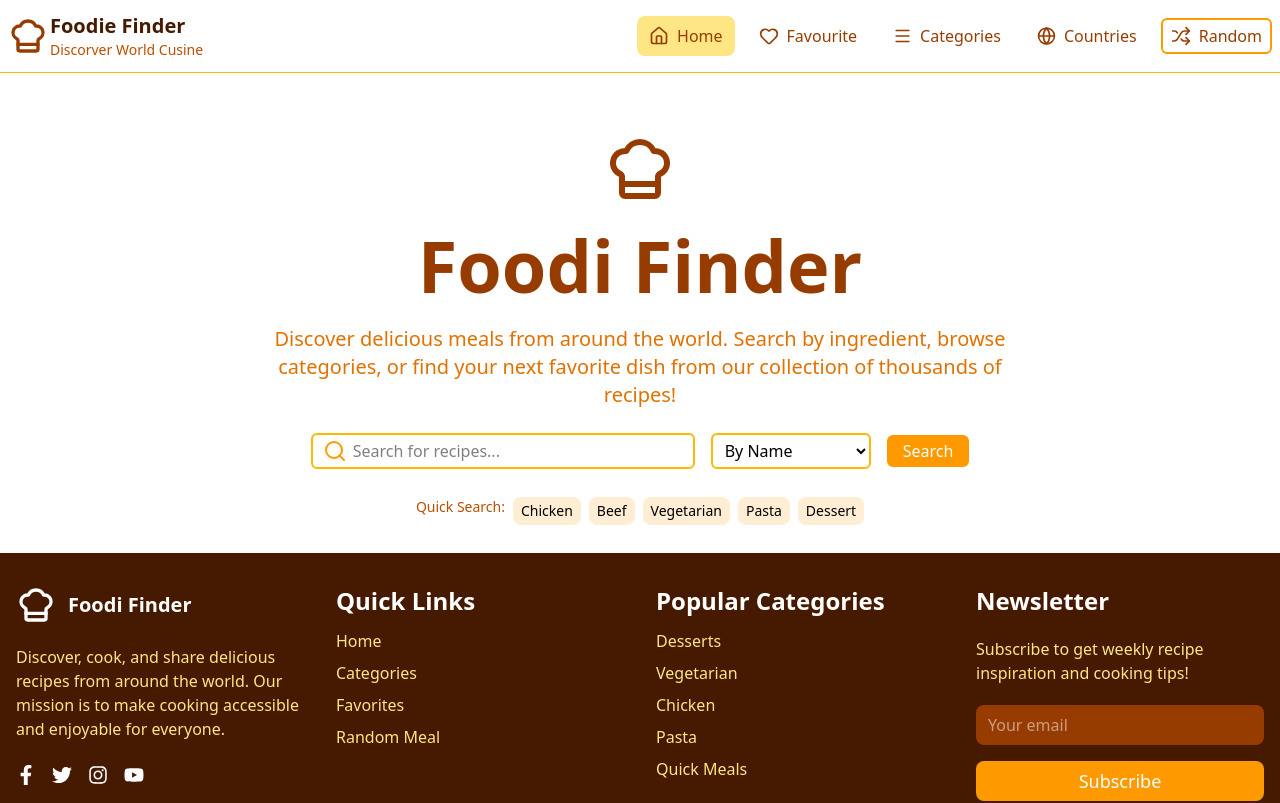
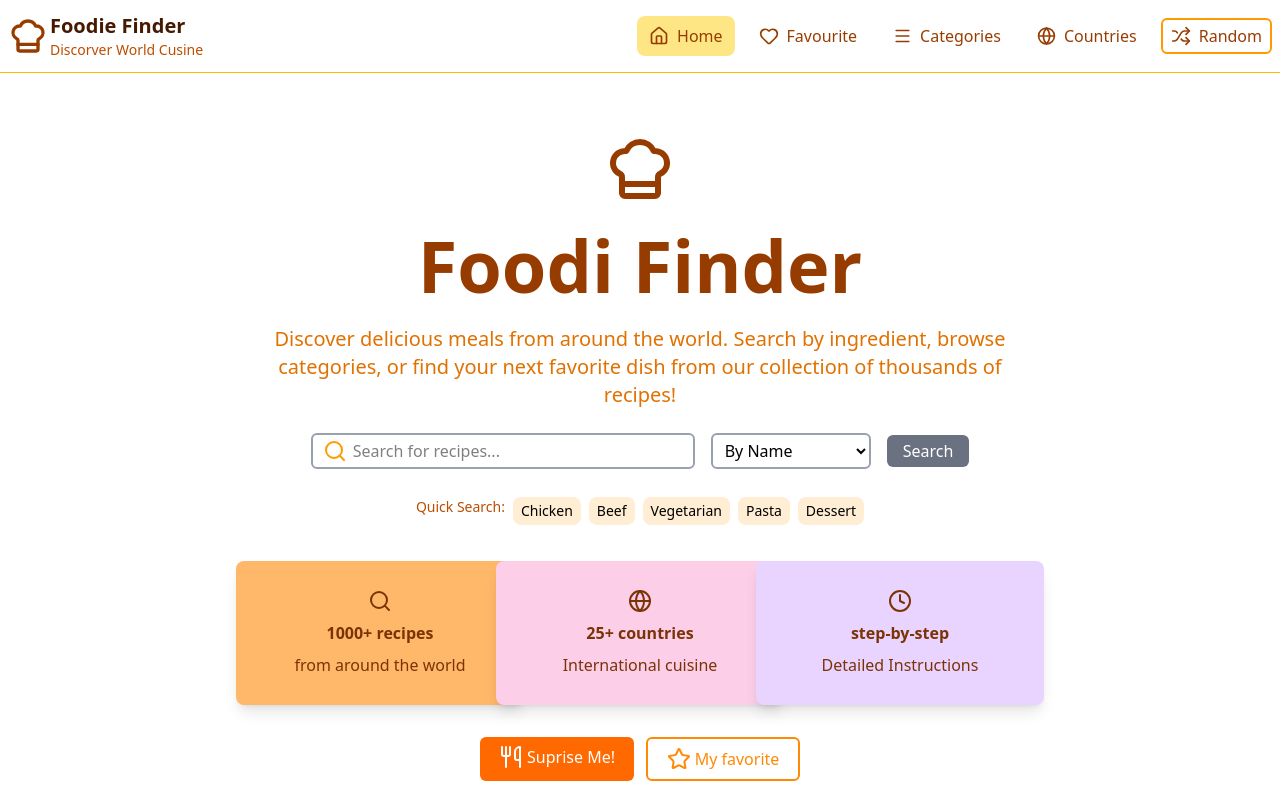
Before and after one commit to Kirubel-Te/Online-cuisine, a React (Vite) app: page / in a window 1280 px wide. Shown: the top 803 px of the page. Built offline with nearby package versions, Linux system fonts and the light colour scheme.

Commit message:
final home component added

```diff
--- /dev/null
+++ b/src/components/DescCard.jsx
@@ -0,0 +1,14 @@
+import React from 'react'
+
+
+const DescCard = ({ title, description, logo, bgColor }) => {
+  return (
+    <div className={`w-full md:w-72 ${bgColor} flex flex-col items-center gap-2 rounded-lg py-7 shadow-lg text-amber-900`}>
+      {logo}
+      <h2 className='font-bold'>{title}</h2>
+      <p className='font-light'>{description}</p>
+    </div>
+  )
+}
+
+export default DescCard
--- a/src/pages/Home.jsx
+++ b/src/pages/Home.jsx
@@ -1,6 +1,7 @@
 import React from 'react'
-import { ChefHat } from 'lucide-react'
+import { ChefHat, Clock, ForkKnife, Globe, Star, Watch } from 'lucide-react'
 import { Search } from 'lucide-react'
+import DescCard from '../components/DescCard'
 
 const Home = () => {
   return (
@@ -15,13 +16,13 @@ const Home = () => {
           <form className='relative flex flex-col md:flex-row items-stretch md:items-center w-[90%] md:w-auto mx-auto gap-2 md:justify-center'>
             <div className="relative w-full md:w-auto md:mx">
               <Search className='absolute left-3 top-1/2 -translate-y-1/2 text-amber-500' />
-              <input type="text" placeholder='Search for recipes...' className='border-2 border-amber-400 rounded-md pl-10 pr-3 py-1 md:w-96 w-full focus:outline-amber-500'/>
+              <input type="text" placeholder='Search for recipes...' className='border-2 border-gray-400 rounded-md pl-10 pr-3 py-1 md:w-96 w-full focus:outline-amber-500'/>
             </div>
-            <select className='border-2 border-amber-400 w-full md:w-40 rounded-md px-2 py-1 md:ml-2 focus:outline-amber-500'>
+            <select className='border-2 border-gray-400 w-full md:w-40 rounded-md px-2 py-1 md:ml-2 focus:outline-amber-500'>
               <option value="Name">By Name</option>
               <option value="Ingredient">By Ingredient</option>
             </select>
-            <button type='submit' className='bg-amber-500 text-white rounded-md w-full md:w-auto px-4 py-1 md:ml-2 hover:bg-amber-600'>Search</button>
+            <button type='submit' className='bg-gray-500 text-white rounded-md w-full md:w-auto px-4 py-1 md:ml-2 hover:bg-amber-600'>Search</button>
           </form>
         </div>
         <div className='quick-search flex items-center  justify-center gap-2 mb-6'>
@@ -33,7 +34,21 @@ const Home = () => {
           <button className='bg-orange-100 rounded-lg text-sm px-2 py-1 hover:bg-amber-600 hover:text-white'>Dessert</button>
         </div>
       </div>
-      <div></div>
+      <div className='grid md:grid-cols-3 gap-3 grid-cols-1 w-[90%] md:w-[60%] mx-auto justify-items-center mb-8 mt-8'>
+        <DescCard title="1000+ recipes" description="from around the world" logo={<Search />} bgColor="bg-orange-300"/>
+        <DescCard title="25+ countries" description="International cuisine" logo={<Globe />} bgColor="bg-pink-200"/>
+        <DescCard title="step-by-step" description="Detailed Instructions" logo={<Clock />} bgColor="bg-purple-200"/>
+      </div>
+      <div className='md:w-[25%] w-[75%]  mx-auto grid grid:cols-1 md:grid-cols-2 gap-3  mb-8'>
+        <button className='flex gap-1 py-2 px-2 rounded-md bg-orange-500 text-white hover:cursor-pointer justify-center hover:bg-amber-600'>
+          <ForkKnife/>
+          <span>Suprise Me!</span>
+        </button>
+        <button className='flex gap-1 px-2 py-2 rounded-md border-2 border-orange-400 text-orange-400 justify-center hover:bg-orange-500 hover:text-white hover:cursor-pointer'>
+          <Star/>
+          <span>My favorite</span>
+        </button>
+      </div>
     </div>
   )
 }
```
